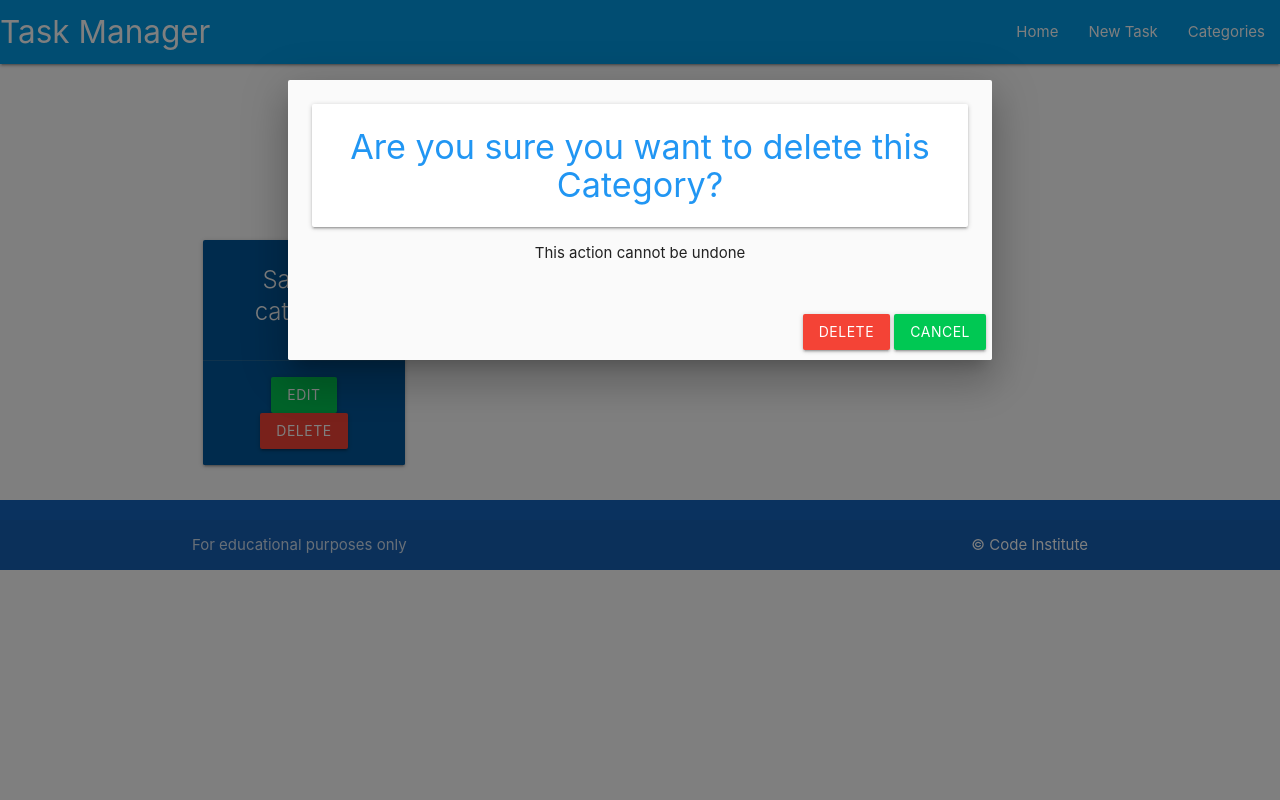
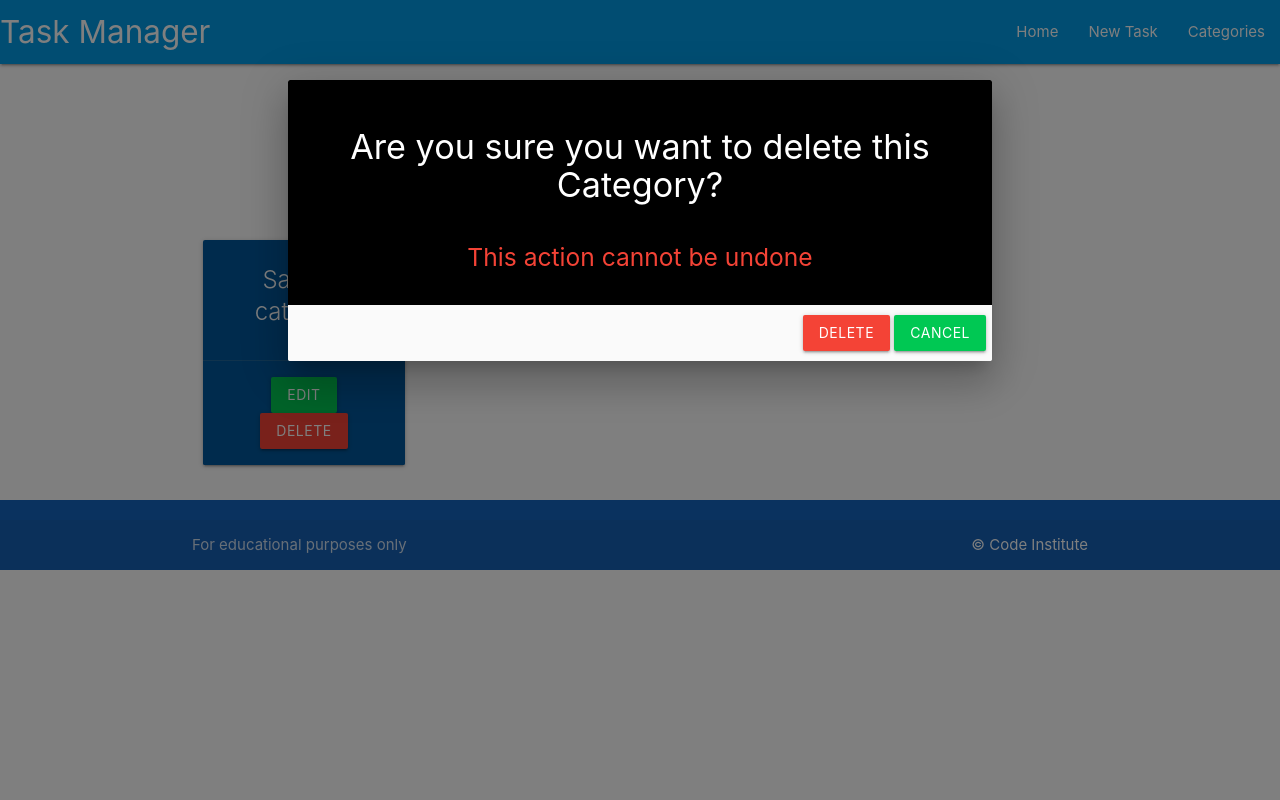
Before and after one commit to Polyanyanwu/task-manager-walkthru, a Flask app: page /categories in a window 1280 px wide, after a click on "DELETE". Run offline with Flask 2, Linux system fonts and the light colour scheme; tables that the repository leaves empty hold one stand-in row (values such as "Sample post").

```diff
--- a/taskmanager/templates/categories.html
+++ b/taskmanager/templates/categories.html
@@ -24,13 +24,13 @@
 
                 <!-- Modal Structure -->
                 <div id="modal-{{ category.id }}" class="modal">
-                    <div class="modal-content">
-                        <h4 class="blue-text card-panel">Are you sure you want to delete this Category?</h4>
-                        <p>This action cannot be undone</p>
+                    <div class="modal-content black accent-4">
+                        <h4 class="white-text card-panel black darken-5">Are you sure you want to delete this Category?</h4>
+                        <h5 class ="red-text">This action cannot be undone</h5>
                     </div>
                     <div class="modal-footer">
                         <a href="{{ url_for('delete_category', category_id=category.id) }}" class="waves-effect waves-green btn red">Delete</a>
-                        <a href="#!" class="modal-close btn waves-effect waves-light green accent-4">Cancel</a>
+                        <a href="#" class="modal-close btn waves-effect waves-light green accent-4">Cancel</a>
                     </div>
                 </div>
 
```
